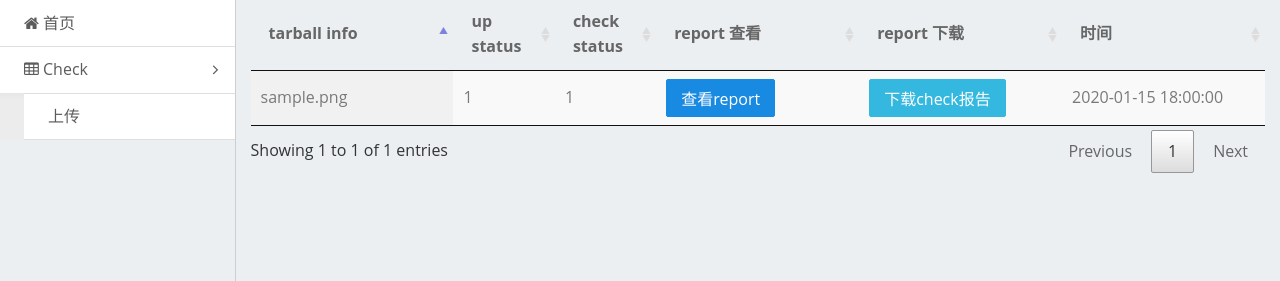
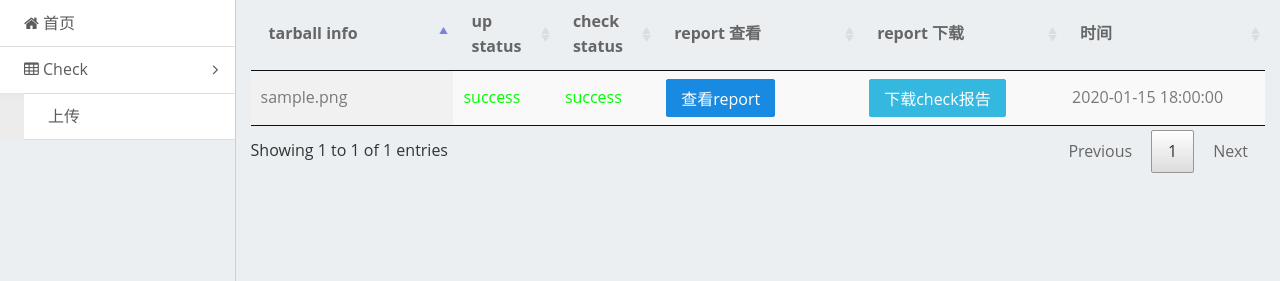
Before and after one commit to 945941192/python_os, a Django app: page /check/ in a window 1280 px wide. Shown: the part 248-529 px from the top of the page. Run offline with Django 3.2, Linux system fonts and the light colour scheme; tables that the repository leaves empty hold one stand-in row (values such as "Sample post"); some libraries are stand-ins or nearby versions.

Commit message:
modify success and fail style

```diff
--- a/os_website/os_web/templates/check/upload_check_tarball.html
+++ b/os_website/os_web/templates/check/upload_check_tarball.html
@@ -117,8 +117,17 @@
                             {%for info in tarball_set%}
                                 <tr>
                                     <td style="width:20%">{{info.file_name}}</td>
-                                    <td style="width:10%">{{info.up_status}}</td>
-                                    <td style="width:10%">{{info.check_status}}</td>
+                                    {% if info.up_status == 1 %}
+                                        <td style="width:10%;color:lime">success</td>
+                                    {% else %}
+                                        <td style="width:10%;color:red">fail</td>
+                                    {% endif %}
+
+                                    {% if info.check_status == 1 %}
+                                        <td style="width:10%;color:lime">success</td>
+                                    {% else %}
+                                        <td style="width:10%;color:red">fail</td>
+                                    {% endif %}
                                     <td style="width:20%"><button class="btn btn-primary" type="button" onclick="show_check_report('{{info.file_name}}')">查看report</button></td>
                                     <td style="width:20%"><button class="btn btn-info" type="button" onclick="down_check_report('{{info.file_name}}')">下载check报告</button></td>
                                     <td style="width:20%">{{ info.upload_time|date:"Y-m-d H:i:s" }}</td>
```
